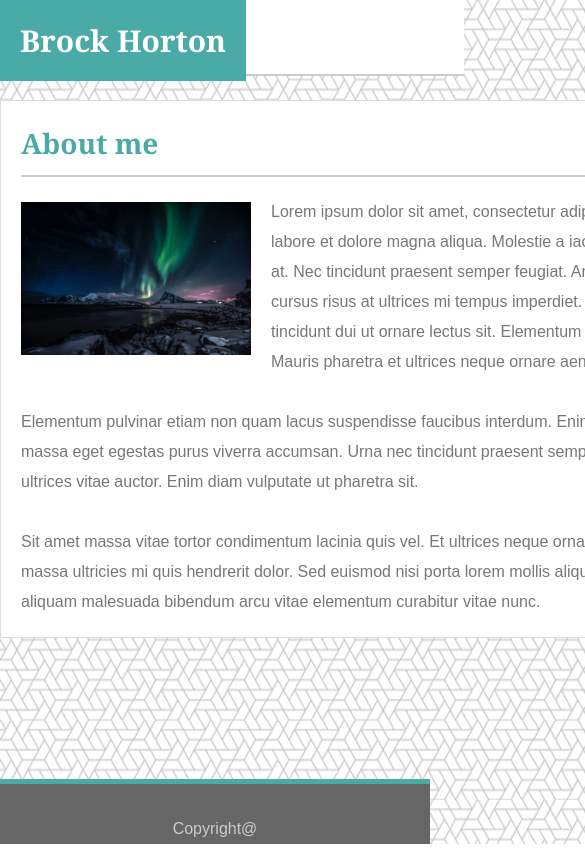
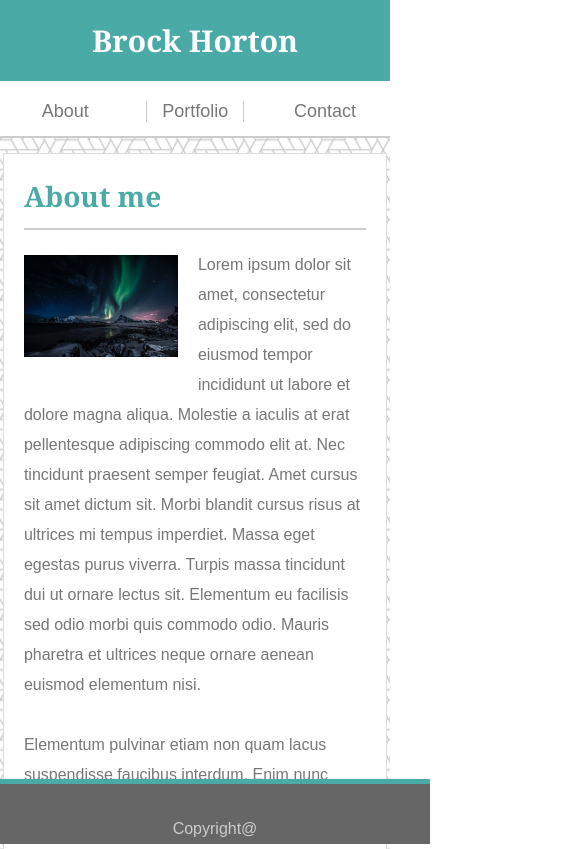
Before and after one commit to BrockH14/Responsive-Portfolio, a plain HTML site: page index.html in a window 390 px wide. Shown: the top 849 px of the page, 585 px wide, since content can reach past the window. Drawn offline with Linux system fonts and the light colour scheme.

Commit message:
Almost complete, ready to submit, minor details left to tweek

```diff
--- a/assets/css/style.css
+++ b/assets/css/style.css
@@ -16,7 +16,7 @@ nav {
     border-style: solid;
     border-color: #cccccc;
 }
-.test {
+.head {
     position: fixed;
     top: 0;
     right: 0;
@@ -96,12 +96,12 @@ body {
     border-color: #cccccc;
 }
 .Con_btn {
-    padding: 10px 0px 10px 15px;
+    padding: 10px 15px;
 }
 #Image {
     float: left;
-    height: 25%;
-    width: 25%;
+    height: 30%;
+    width: 30%;
     padding: 5px 20px 20px 0px;
 }
 .form-controlsubmit {
@@ -176,21 +176,116 @@ footer{
       color: #cccccc;
       text-align: center;
   }
-  ul {
+ul {
     list-style-type: none;
     margin: 30px 0px;
-    padding: 0;
+    padding: 0 10px 0 0;
     overflow: hidden;
   }
-  li {
+li {
+    text-align: center;
     float: right;
     font-size: 18px;
   }
-  li a {
+li a {
     text-align: center;
     text-decoration: none;
     color: #777777;
   }
-  li a:hover {
+li a:hover {
     background-color: #cccccc;
   }
+
+@media only screen and (max-width: 980px){
+    .head{width: 100%;
+    }
+    #Name {width: 98%;
+    }
+    #Email {width: 98%;
+    }
+    #message {width: 98%
+    }
+    .main {width: 98%
+    }
+    footer{width: 100%;
+    }
+    .wrapper{width: 100%;}
+  }
+
+@media only screen and (max-width: 768px){
+    .head{width: 100%;
+    }
+    #Name {width: 98%;
+    }
+    #Email {width: 98%;
+    }
+    #message {width: 98%
+    }
+    .main {width: 98%
+    }
+    footer{width: 100%;
+    }
+    .wrapper{width: 100%;
+    }
+    #Image {height: 35%;
+    width: 35%;
+    }
+    .Pimage{height: 60%;
+    width: 60%;
+    }
+}
+
+@media only screen and (max-width: 640px){
+    body{padding-top: 0px;
+    }
+    nav{position: static;
+    height: 96px;
+    width: 100%;
+    padding: 0px 0px 40px 0px;
+    margin-bottom: 15px;
+    }
+    .head{position: static;
+    width: 100%;
+    margin: 0px;
+    height: auto;
+    }
+    ul{position: static;
+    width: 100%;
+    margin: 20px 0px;
+    float: left;
+    clear: both;
+    padding: 0px;
+    }
+    li{text-align: center;
+    width: 33.3%;
+    }
+    .Con_btn{padding: 15px;
+    }
+    .Port_btn{padding: 15px;
+    }
+    .About_btn{padding: 15px;
+    }
+    h1{position: static;
+    width: 100%;
+    text-align: center;
+    padding-left: 0px;
+    padding-right: 0px;
+    }
+    #Name {width: 98%;
+    }
+    #Email {width: 98%;
+    }
+    #message {width: 98%;
+    }
+    .main{width: 98%;}
+    footer{width: 100%;
+    }
+    .wrapper{width: 100%;
+    }
+    #Image {height: 45%;
+    width: 45%;
+    }
+    .Pimage{height: 60%;
+    width: 60%;
+    }
+}
--- a/index.html
+++ b/index.html
@@ -2,12 +2,17 @@
 <html lang="en-us">
 <head>
     <meta charset="UTF-8">
+    <meta name="viewport" content="width=device-width, initial-scale=1.0">
     <title>About</title>
     <link href="assets/css/style.css" rel="stylesheet">
+
 </head>
+
+
 <body>
+<div class="wrapper">
     <nav>
-        <div class="test">
+        <div class="head">
             <h1>Brock Horton</h1>
             <ul>
                 <li><a class="Con_btn" href="contact.html">Contact</a></li>
@@ -16,7 +21,7 @@
             </ul>
         </div>
     </nav>
-<div class="main clearfix">
+<div class="main row clearfix">
         <div class="style_bar">
             <h2>About me</h2>
         </div>
@@ -35,6 +40,7 @@
         </p>
     </div>
 </div>
+</div>
 </body>
 <footer>
     <p>Copyright@</p>
```
Also changed, not shown: contact.html (+5 -1 lines), portfolio.html (+6 -1 lines).
